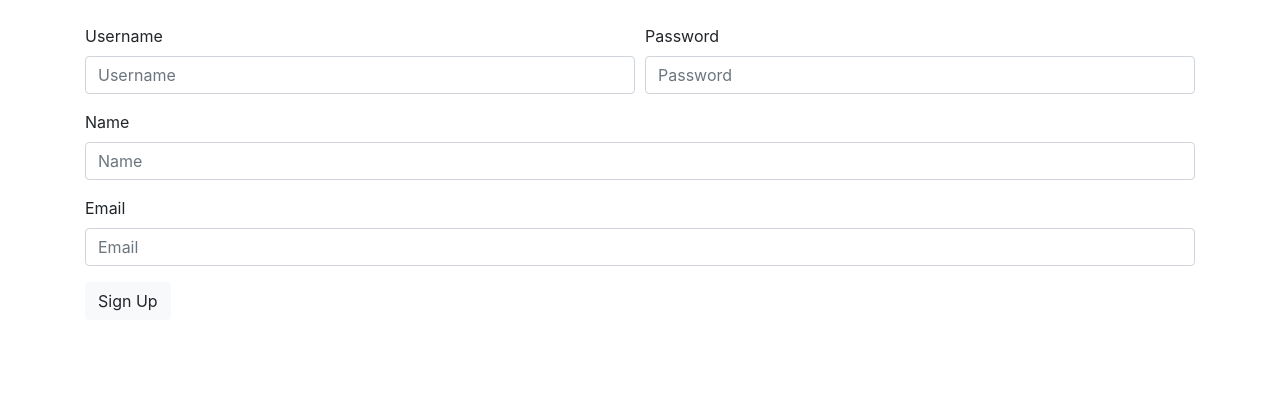
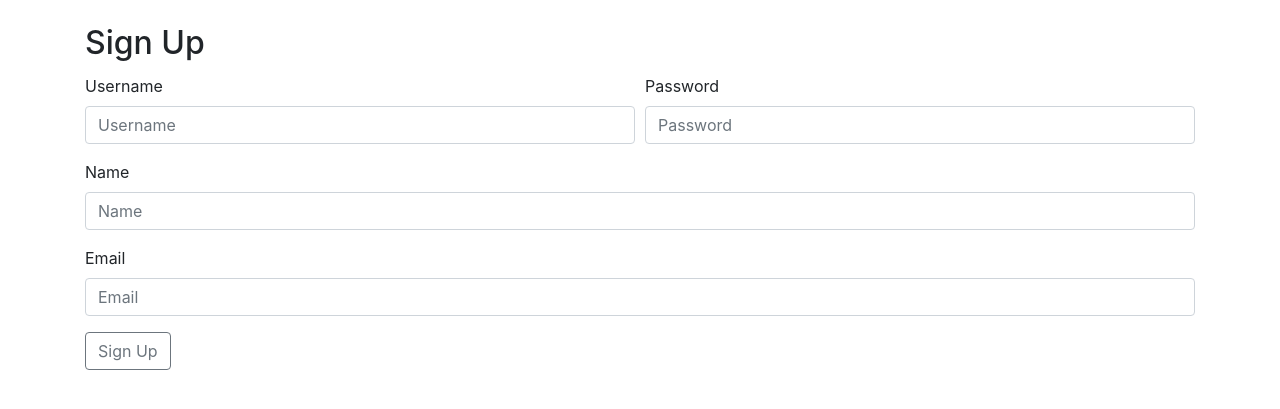
Before and after one commit to natashacavoli/first-oauth-application, a Flask app: page /signup in a window 1280 px wide. Shown: the part 40-449 px from the top of the page. Run offline with Flask 2, Linux system fonts and the light colour scheme; some libraries are stand-ins or nearby versions.

Commit message:
Changing template

```diff
--- a/Application/templates/signup.html
+++ b/Application/templates/signup.html
@@ -1,6 +1,8 @@
 {% extends "base.html" %}
 
 {% block content %}
+<h2 class="card-title">Sign Up</h2>
+
 <form action="/register" method="POST">
     <div class="form-row">
 
@@ -34,6 +36,6 @@
 
     </div>
 
-        <button type="submit" class="btn btn-light">Sign Up</button>
+    <button type="submit" class="btn btn-outline-secondary">Sign Up</button>
 </form>
 {% endblock %}
```
Lines whose indentation alone changed are shown as unchanged.
